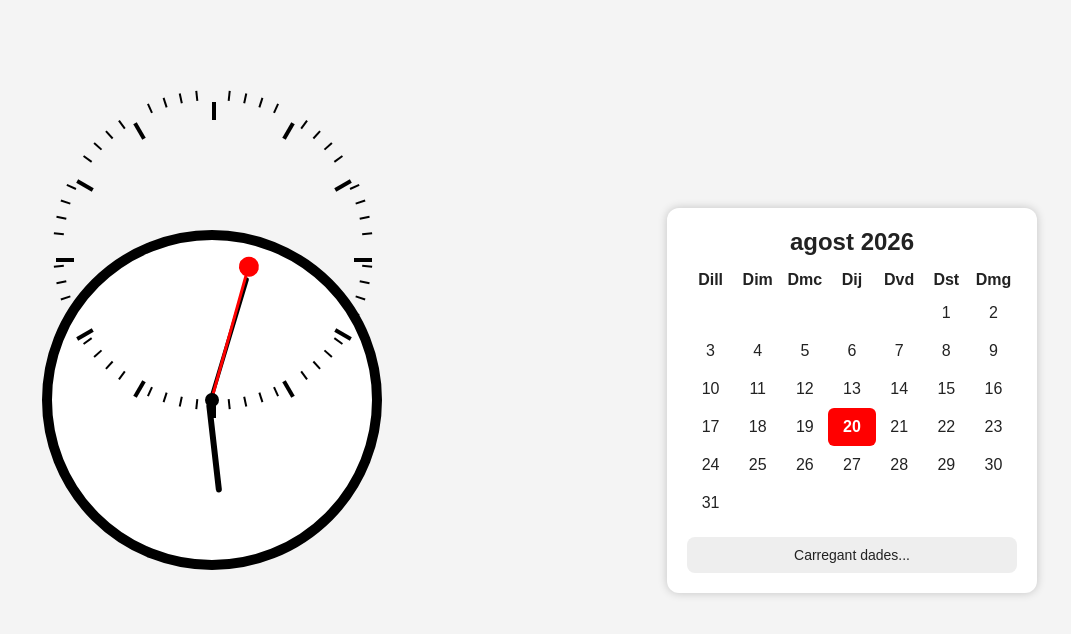
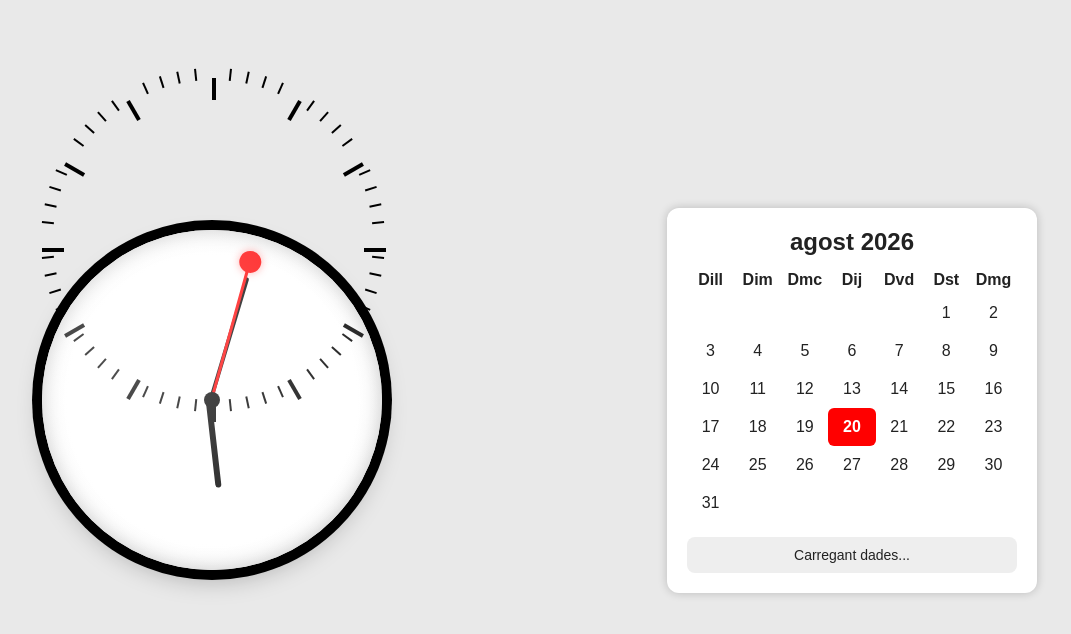
Before and after one commit to xavimuniesa/Dhali, a plain HTML site: page index.html in a window 1280 px wide. Shown: the whole page, without its empty margins (108-1179 px from the left). Drawn offline with Linux system fonts and the light colour scheme.

Commit message:
Update index.html

```diff
--- a/index.html
+++ b/index.html
@@ -3,13 +3,13 @@
 <head>
 <meta charset="UTF-8">
 <meta name="viewport" content="width=device-width, initial-scale=1.0">
-<title>Mondaine Stop2Go</title>
+<title>Mondaine Stop2Go Premium</title>
 
 <style>
     body {
         margin: 0;
         font-family: Arial, sans-serif;
-        background: #f4f4f4;
+        background: #e9e9e9;
         color: #222;
         display: flex;
         flex-direction: row;
@@ -28,56 +28,74 @@
         padding: 20px;
     }
 
-    /* Rellotge Mondaine */
+    /* ---------- ESFERA PREMIUM ---------- */
     .clock {
-        width: 320px;
-        height: 320px;
-        border: 10px solid black;
+        width: 340px;
+        height: 340px;
         border-radius: 50%;
         position: relative;
-        background: white;
+        background: radial-gradient(circle at 50% 50%, #ffffff 60%, #f7f7f7 100%);
+        box-shadow:
+            0 0 0 10px #000,                /* bisell negre */
+            inset 0 0 20px rgba(0,0,0,0.25), /* profunditat */
+            0 10px 25px rgba(0,0,0,0.25);    /* ombra externa */
     }
 
-    /* Ticks */
+    /* Vidre corbat premium */
+    .glass {
+        position: absolute;
+        width: 100%;
+        height: 100%;
+        border-radius: 50%;
+        background: radial-gradient(circle at 30% 30%, rgba(255,255,255,0.35), rgba(255,255,255,0.05));
+        pointer-events: none;
+        z-index: 50;
+    }
+
+    /* ---------- TICKS ---------- */
     .tick {
         position: absolute;
-        width: 4px;
-        height: 18px;
-        background: black;
         left: 50%;
         top: 50%;
-        transform-origin: center -140px;
+        background: black;
+        transform-origin: center -150px;
+    }
+
+    .tick.big {
+        width: 4px;
+        height: 22px;
     }
 
     .tick.small {
-        height: 10px;
         width: 2px;
-        transform-origin: center -150px;
+        height: 12px;
+        transform-origin: center -160px;
     }
 
-    /* Centre */
+    /* ---------- CENTRE ---------- */
     .center-dot {
-        width: 14px;
-        height: 14px;
+        width: 16px;
+        height: 16px;
         background: black;
         border-radius: 50%;
         position: absolute;
         top: 50%; left: 50%;
         transform: translate(-50%, -50%);
-        z-index: 10;
+        z-index: 20;
     }
 
-    /* Agulles */
+    /* ---------- AGULLES ---------- */
     .hand {
         position: absolute;
         top: 50%;
         left: 50%;
         transform-origin: 0% 50%;
         transform: rotate(0deg);
+        z-index: 10;
     }
 
     .hour-hand {
-        width: 90px;
+        width: 85px;
         height: 6px;
         background: black;
         border-radius: 3px;
@@ -93,7 +111,7 @@
     }
 
     .second-hand {
-        width: 140px;
+        width: 145px;
         height: 3px;
         background: red;
         border-radius: 2px;
@@ -101,16 +119,17 @@
     }
 
     .second-circle {
-        width: 20px;
-        height: 20px;
+        width: 22px;
+        height: 22px;
         background: red;
         border-radius: 50%;
         position: absolute;
-        right: -10px;
-        top: -8px;
+        right: -11px;
+        top: -9px;
+        box-shadow: 0 0 8px rgba(255,0,0,0.4);
     }
 
-    /* Calendari */
+    /* ---------- CALENDARI ---------- */
     .calendar {
         width: 330px;
         background: white;
@@ -168,6 +187,8 @@
         <div class="hand second-hand" id="secondHand">
             <div class="second-circle"></div>
         </div>
+
+        <div class="glass"></div>
     </div>
 </div>
 
@@ -176,20 +197,16 @@
 </div>
 
 <script>
-/* ---------------------------
-   Ticks Mondaine
-----------------------------*/
+/* ---------- TICKS ---------- */
 const clock = document.getElementById("clock");
 for (let i = 0; i < 60; i++) {
     const tick = document.createElement("div");
-    tick.className = "tick" + (i % 5 !== 0 ? " small" : "");
+    tick.className = (i % 5 === 0) ? "tick big" : "tick small";
     tick.style.transform = `rotate(${i * 6}deg)`;
     clock.appendChild(tick);
 }
 
-/* ---------------------------
-   Rellotge Stop2Go
-----------------------------*/
+/* ---------- STOP2GO ---------- */
 function updateClock() {
     const now = new Date();
     const h = now.getHours();
@@ -220,9 +237,7 @@ function updateClock() {
 
 updateClock();
 
-/* ---------------------------
-   Calendari
-----------------------------*/
+/* ---------- CALENDARI ---------- */
 function generateCalendar() {
     const calendar = document.getElementById("calendar");
     const now = new Date();
@@ -254,9 +269,7 @@ function generateCalendar() {
 
 generateCalendar();
 
-/* ---------------------------
-   Meteo + Altitud
-----------------------------*/
+/* ---------- METEO ---------- */
 navigator.geolocation.getCurrentPosition(async pos => {
     const lat = pos.coords.latitude;
     const lon = pos.coords.longitude;
```
